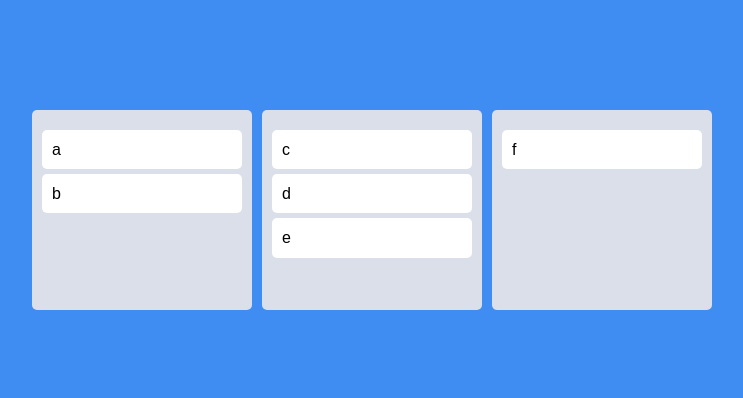
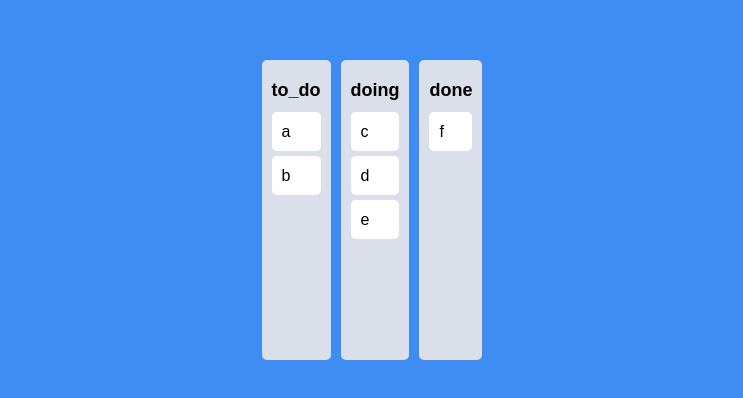
Before and after one commit to KanuBang/Dragable-Trello-Clone, a React (Create React App) app: page / in a window 1280 px wide. Shown: the part 190-588 px from the top of the page, without its empty margins (268-1011 px from the left). Built offline with nearby package versions, Linux system fonts and the light colour scheme.

Commit message:
FEAT: Same Baord Movement

```diff
--- a/src/App.tsx
+++ b/src/App.tsx
@@ -7,8 +7,7 @@
 
 const Wrapper = styled.div`
   display: flex;
-  max-width: 680px;
-  width: 100%;
+  width: 100vw;
   margin: 0 auto;
   justify-content: center;
   align-items: center;
@@ -17,17 +16,9 @@
 `;
 
 const Boards = styled.div`
-  display: grid;
-  grid-template-columns: repeat(3,1fr);
-  /*
-    repeat는 반복되는 값을 자동으로 처리할 수 있는 함수입니다.
-    repeat(반복횟수, 반복값)
-    grid-template-rows는 행(row)의 배치
-    grid-template-columns는 열(column)의 배치
-    1fr 1fr 1fr: 같은 비율로 3개
-    그리드 갭(Grid Gap)
-    Grid 셀 사이의 간격입니다.
-  */
+  display: flex;
+  justify-content: center;
+  align-items: flex-start;
   width: 100%;
   gap: 10px;
 `;
@@ -36,22 +27,22 @@
 const App = () => {
 
   const [toDos, setTodos] = useRecoilState(toDoState)
-  const onDragEnd = ({draggableId, destination, source}: DropResult) => {
-    if (!destination) return; // 도착지가 없는 경우: 같은 자리에 올려 놓았을 때
-    /*
-    setTodos((oldToDos) => {
-      const toDosCopy = [...oldToDos]
-      //1) Delete item on source.index
-      toDosCopy.splice(source.index , 1);
-      //2) put back the item on the destination.index
-      //console.log("Put back", draggableId, "on ", destination.index)
-      toDosCopy.splice(destination?.index, 0, draggableId)
-      //console.log(toDosCopy)
-      return toDosCopy
-    })
-    */
-
-  };
+  const onDragEnd = (info:DropResult) => {
+    console.log(info)
+    const {destination, draggableId, source} = info
+    if (destination?.droppableId === source.droppableId) {
+      //same board movement
+      setTodos((allBoards) => {
+        const boardCopy = [...allBoards[source.droppableId]]
+        boardCopy.splice(source.index, 1);
+        boardCopy.splice(destination?.index, 0, draggableId)
+        return {
+          ...allBoards,
+          [source.droppableId] : boardCopy
+        }
+      })
+    }
+  }
 
   return (
     <DragDropContext onDragEnd={onDragEnd}>
--- a/src/Components/Board.tsx
+++ b/src/Components/Board.tsx
@@ -7,7 +7,14 @@
     padding: 20px 10px;
     background-color: ${(props) => props.theme.boardColor};
     border-radius: 5px;
-    min-height: 200px;
+    min-height: 300px;
+`
+
+const Title = styled.h2`
+  text-align: center;
+  font-weight: 600;
+  margin-bottom: 10px;
+  font-size: 18px;
 `
 
 interface IBaordProps {
@@ -17,22 +24,19 @@
 
 const Board = ({toDos, boardId} : IBaordProps) => {
   return (
-    <div>
-      <Droppable droppableId="one">
-        {(magic) => (
-          <Wrapper ref={magic.innerRef} {...magic.droppableProps}>
-            {toDos.map((toDo, index) => (
-              <DragabbleCard
-                key={toDo}
-                toDo={toDo}
-                index={index}
-              ></DragabbleCard>
-            ))}
-            {magic.placeholder}
-          </Wrapper>
-        )}
+    <Wrapper>
+      <Title>{boardId}</Title>
+      <Droppable droppableId={boardId}>
+          {(magic) => (
+            <div ref = {magic.innerRef} {...magic.droppableProps}>
+                {toDos.map((toDo, index) => (
+                  <DragabbleCard key={toDo} index={index} toDo={toDo} />
+                ))}
+                {magic.placeholder}
+            </div>
+          )}
       </Droppable>
-    </div>
+    </Wrapper>
   );
 };
 
```
